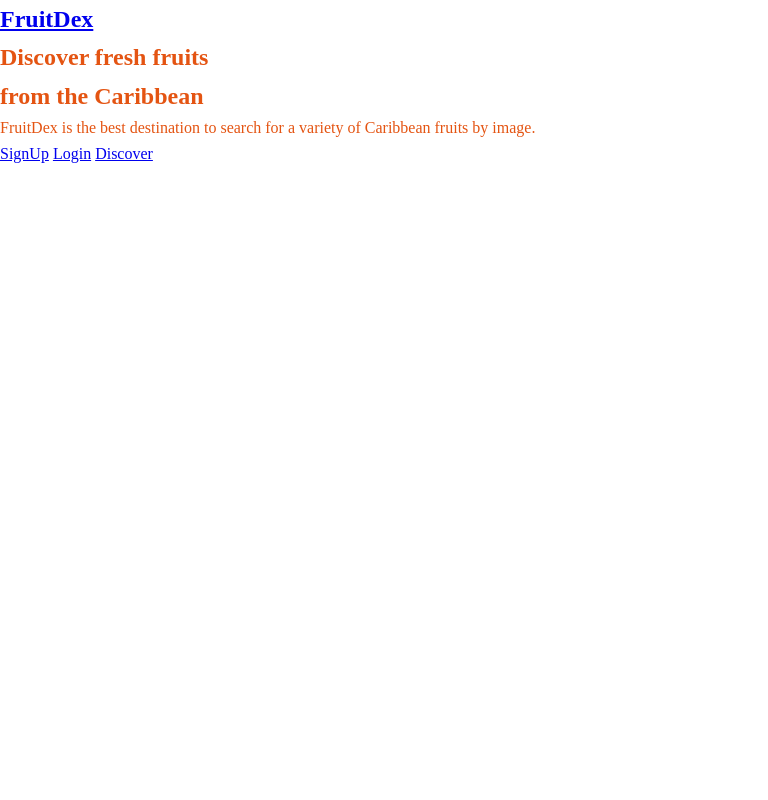
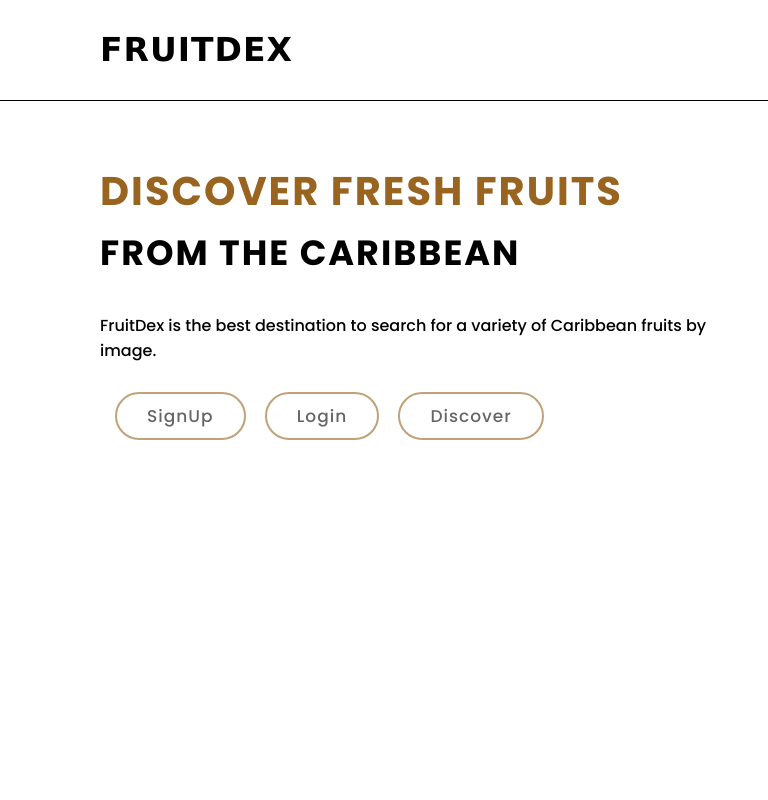
Before and after one commit to KadeemComp/SoftwareEngineeringProject, a Django app: page /Home/ in a window 1280 px wide. Shown: the whole page, without its empty margins (0-768 px from the left). Run offline with Django 3.2, Linux system fonts and the light colour scheme; parts of the project's set-up code (start-up, migrations or seed data) failed here and were passed over.

Commit message:
Update styles.css

```diff
--- a/Fruitdex/Home/static/Home/styles.css
+++ b/Fruitdex/Home/static/Home/styles.css
@@ -1,47 +1,95 @@
+@import url('https://fonts.googleapis.com/css2?family=Poppins:ital,wght@0,500;0,700;1,100;1,200;1,300;1,500;1,700&display=swap');
+
 *{
-    margin: 0;
-    padding: 0;
-}
-body {
     margin:0;
-    font-style: Roboto;
-    font-size: 16px;
-    color:#e45412;
-    line-height: 1.6;
+    padding:0;
+    box-sizing: border-box;
+    font-family: "Poppins",sans-serif;
 }
 
-#showcase {
-    background-color:#ffffff;
-    height: 85vh;
-    display:flex;
+section{
+    position: relative;
+    width: 100%;
+    min-height: 100vh;
+    display: flex;
     flex-direction: column;
-    justify-content: center;
-    align-items: center;
-    text-align:center;
-    padding: 0 20px;
-    overflow: hidden;
-
-}
-#showcase .img{
-    position: top;
-}
-#showcase h1{
-    font-size: 36px;
+    justify-content: flex-start;
+    background-repeat: no-repeat;
 
 }
 
-#showcase .button{
-    font-size:18px;
-    text-decoration: none;
-    color:#e04d08;
-    border: #06691c 1px solid ;
-    padding: 10px 20px;
-    border-radius: 10px;
-    margin-top: 20px;
-    width: 6%;
+header{
+    position: relative;
+    top: 0;
+    width: 100%;
+    padding: 30px 100px;
+    display: flex;
+    justify-content: space-between;
+    align-items: center;
+    border-style:none none solid none;
+    border-width: thin;
+    background:#fff;
 }
 
-#showcase .button:hover{
-    background:#e45412;
-    color: rgb(255, 255, 255);
+header .logo{
+    position: relative;
+    color: black;
+    font-size: 33px;
+    font-family:'Lucida Sans', 'Lucida Sans Regular', 'Lucida Grande', 'Lucida Sans Unicode', Geneva, Verdana, sans-serif;
+    text-decoration: none;
+    text-transform: uppercase;
+    font-weight: 800;
+    letter-spacing: 1px;
+
 }
+
+
+.content{
+    max-width: 650px;
+    margin: 60px 100px;
+}
+.content .info h2{
+    color: #99641f ;
+    font-size: 40px;
+    text-transform: uppercase;
+    font-weight: 800;
+    letter-spacing: 2px;
+    line-height:60px;
+    margin-bottom: 30px;
+
+}
+
+.content .info h2 span{
+    color: black;
+    font-size: 35px;
+    font-weight: 600;
+
+}
+
+.content .info p{
+    font-size: 16px;
+    font-weight: 500;
+    margin-bottom: 40px;
+}
+
+.content .buttons{
+    border:#99641f 2px solid ;
+    color: rgb(0, 0, 0);
+    text-decoration: none;
+    font-size: 17px;
+    letter-spacing: 1px;
+    border-radius: 25px;
+    transition: 0.3s;
+    opacity: 0.6;
+    padding: 10px 30px;
+    margin-left: 15px;
+    width: 6%;
+
+}
+
+.content .buttons:hover{
+    opacity: 1;
+    color: rgb(0, 0, 0);
+    background: #99641f ;
+
+}
```
